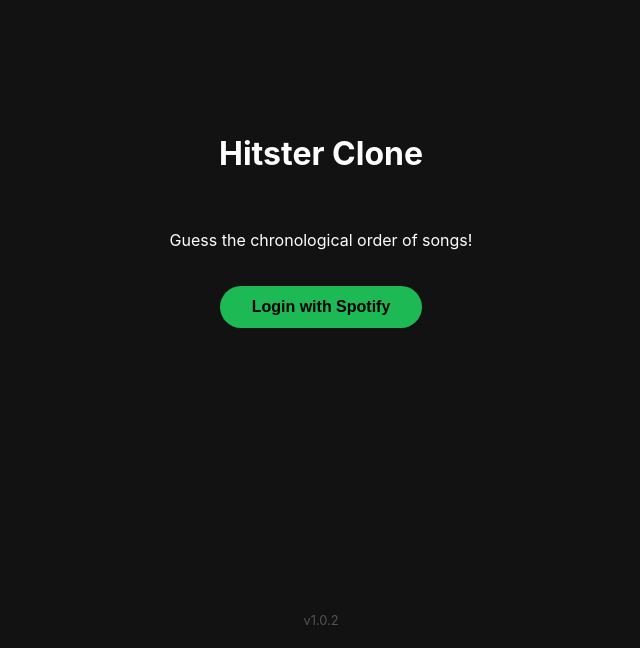
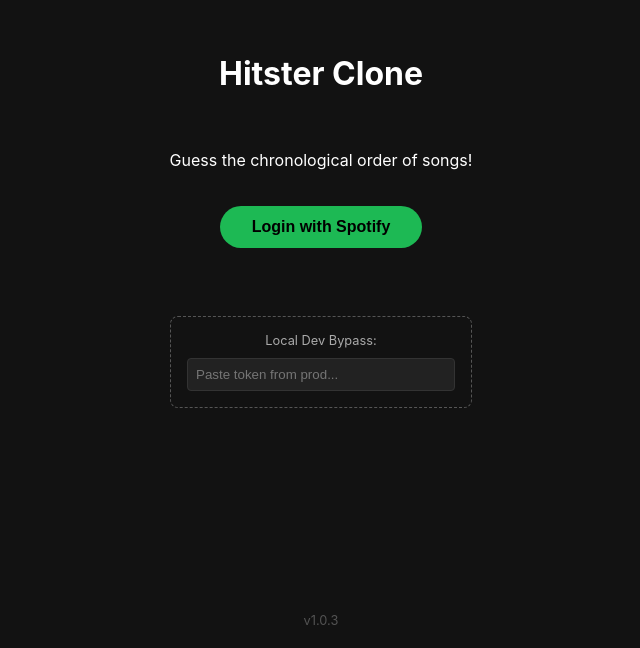
Before and after one commit to eitan101/SpotTest, a React (Vite) app: page / in a window 1280 px wide. Shown: the part 152-800 px from the top of the page, without its empty margins (319-959 px from the left). Built offline with nearby package versions, Linux system fonts and the light colour scheme; the HTML template or start-up script is replaced by a standard one.

Commit message:
feat: add dev token copy/paste bypass for local development

```diff
--- a/src/App.tsx
+++ b/src/App.tsx
@@ -124,6 +124,20 @@
           <h1>Hitster Clone</h1>
           <p>Guess the chronological order of songs!</p>
           <button onClick={redirectToAuthCodeFlow}>Login with Spotify</button>
+
+          <div style={{ marginTop: '3rem', padding: '1rem', border: '1px dashed #555', borderRadius: '8px', display: 'flex', flexDirection: 'column', alignItems: 'center', gap: '10px' }}>
+            <p style={{ fontSize: '0.8rem', color: '#aaa', margin: 0 }}>Local Dev Bypass:</p>
+            <input
+              type="text"
+              placeholder="Paste token from prod..."
+              style={{ padding: '8px', borderRadius: '4px', border: '1px solid #333', background: '#222', color: 'white', width: '250px' }}
+              onChange={(e) => {
+                if (e.target.value.length > 50) {
+                  setToken(e.target.value);
+                }
+              }}
+            />
+          </div>
         </div>
       );
     }
@@ -196,7 +210,20 @@
     <div className="layout-container">
       {renderContent()}
       <footer>
-        <div className="version">v1.0.2</div>
+        <div className="version" style={{ display: 'flex', justifyContent: 'center', alignItems: 'center', gap: '10px' }}>
+          v1.0.3
+          {token && (
+            <button
+              style={{ fontSize: '0.7rem', padding: '4px 8px', background: '#333', color: '#fff', border: 'none', borderRadius: '4px' }}
+              onClick={() => {
+                navigator.clipboard.writeText(token);
+                alert("Token copied! You can now paste this in your localhost environment.");
+              }}
+            >
+              Copy Token
+            </button>
+          )}
+        </div>
       </footer>
     </div>
   );
```
